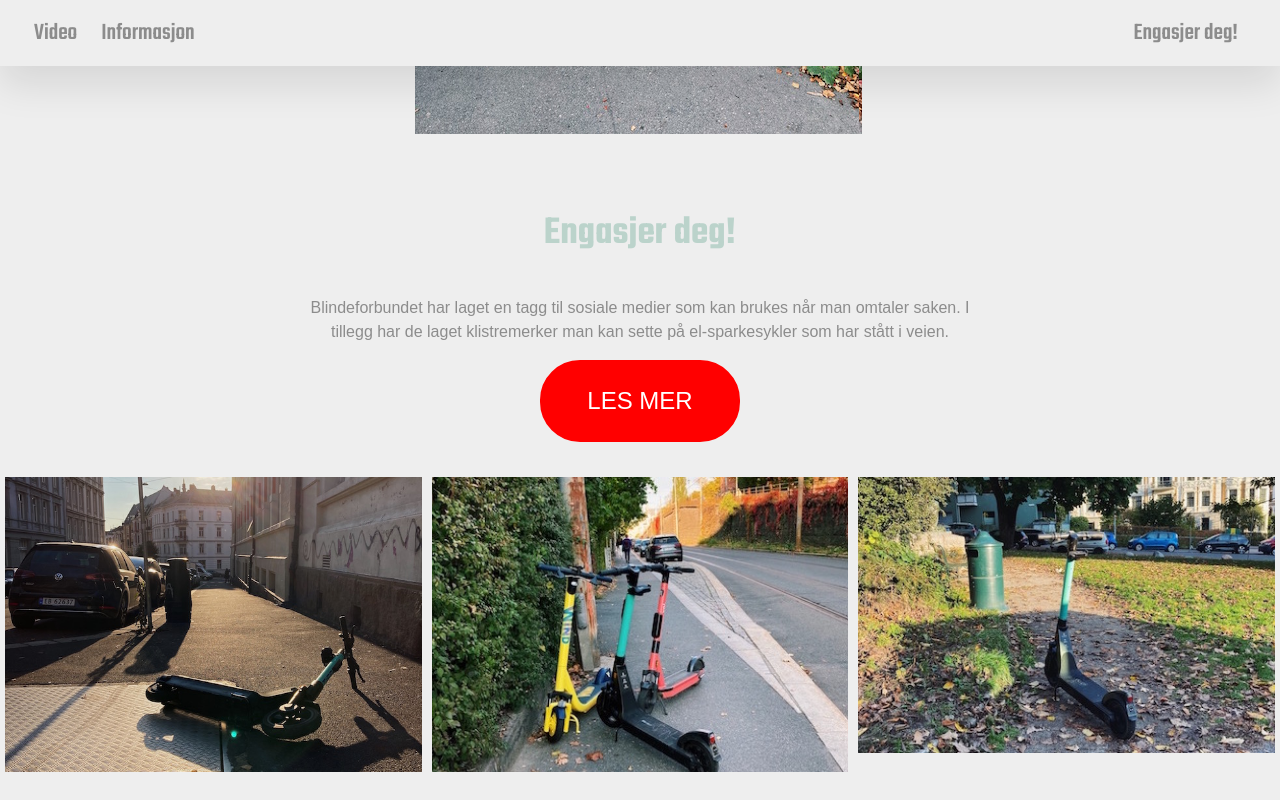
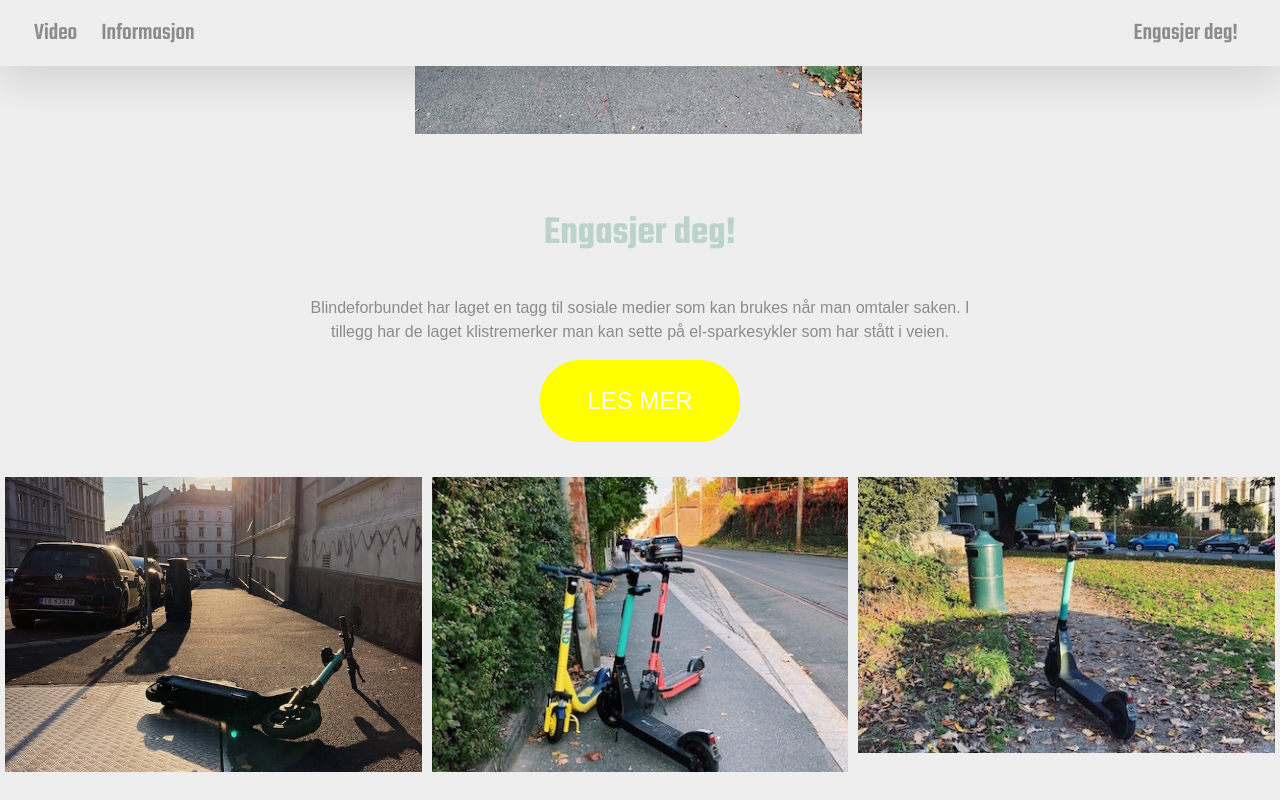
Before and after one commit to Kristinehart123/Ikke-alle-kan-se-problemet, a plain HTML site: page index.html in a window 1280 px wide. In both pictures the pointer is over the button "LES MER". Shown: the part 1574-2374 px from the top of the page. Drawn offline with Linux system fonts and the light colour scheme.

Commit message:
commit on main

```diff
--- a/index.css
+++ b/index.css
@@ -197,8 +197,8 @@ h3 {
 
 button:hover {
     color: white;
-    background: red;
-    border-color: red;
+    background: yellow;
+    border-color: yellow;
     transition: all 0.5s ease 0s;
 }
 
```
